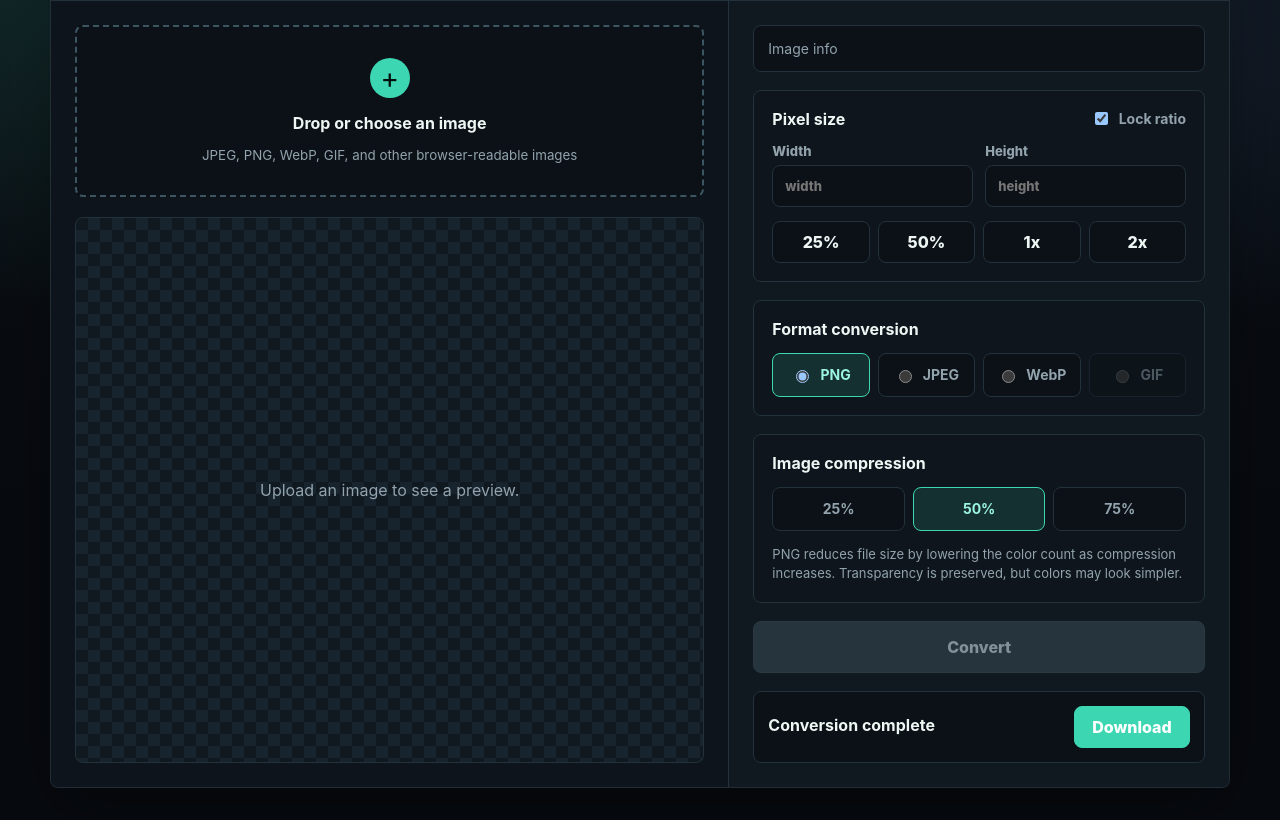
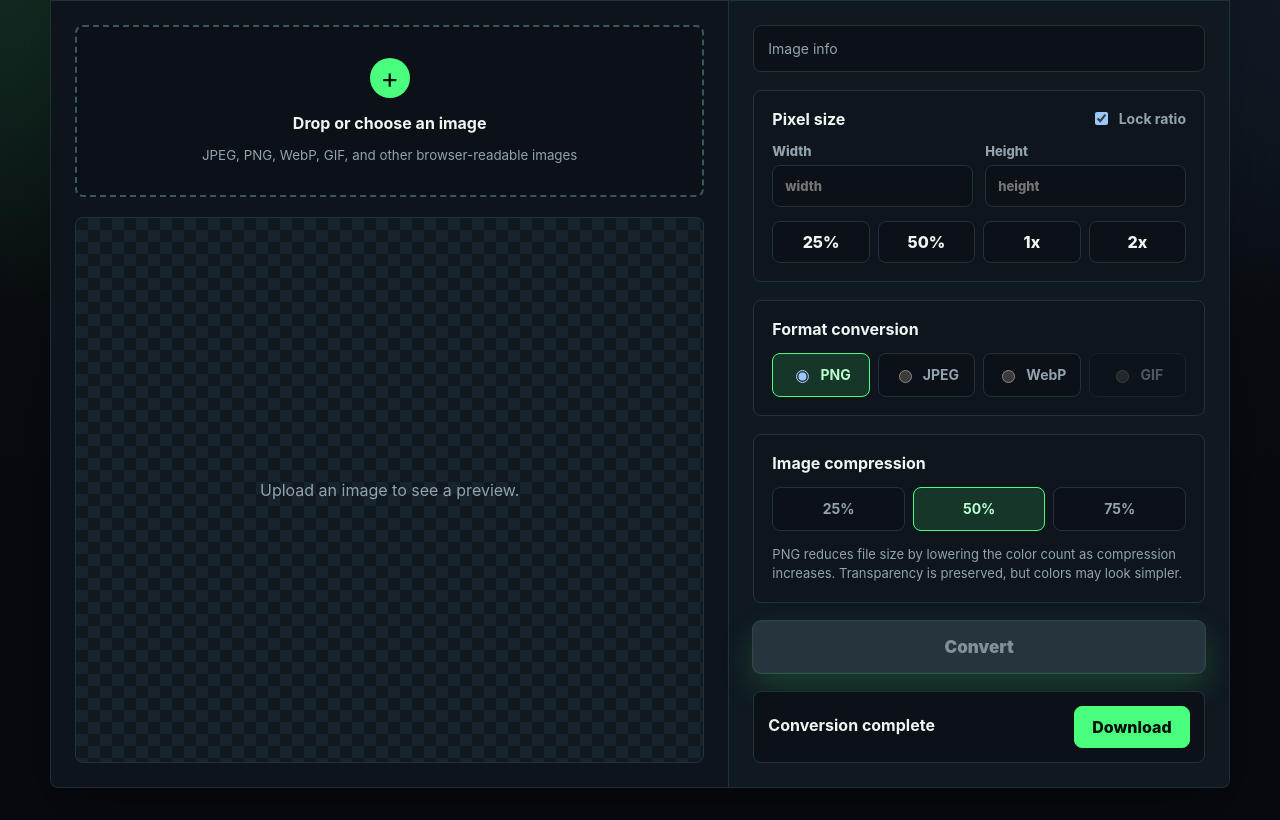
Before and after one commit to genieCS/canvas-lab, a website: page index.html in a window 1280 px wide. Shown: the part 147-967 px from the top of the page. Drawn offline with Linux system fonts and the light colour scheme.

Commit message:
feat: 컬러변경

```diff
--- a/styles.css
+++ b/styles.css
@@ -7,9 +7,9 @@
   --ink: #eef6f4;
   --muted: #92a3ad;
   --line: #22313b;
-  --accent: #3dd6b2;
-  --accent-dark: #9cf5df;
-  --accent-soft: rgba(61, 214, 178, 0.14);
+  --accent: #4aff7d;
+  --accent-dark: #b8ffcb;
+  --accent-soft: rgba(74, 255, 125, 0.14);
   --field: #0b1117;
   --shadow: 0 22px 70px rgba(0, 0, 0, 0.36);
 }
@@ -22,7 +22,7 @@ body {
   margin: 0;
   min-height: 100vh;
   background:
-    radial-gradient(circle at 12% 8%, rgba(61, 214, 178, 0.18), transparent 28%),
+    radial-gradient(circle at 12% 8%, rgba(74, 255, 125, 0.18), transparent 28%),
     radial-gradient(circle at 84% 18%, rgba(96, 165, 250, 0.14), transparent 26%),
     linear-gradient(180deg, #0d1218, #070a0f 68%),
     var(--bg);
@@ -436,12 +436,21 @@ h2 {
   display: grid;
   place-items: center;
   border-color: var(--accent);
-  background: var(--accent);
-  color: white;
+  color: #06100a;
 }
 
 .primary-button {
   min-height: 52px;
+  border-color: #8fffb0;
+  background: linear-gradient(90deg, #86ffb0 0%, #a8ffdb 42%, #72f7ff 58%, #74ff91 100%);
+  box-shadow: 0 0 0 1px rgba(184, 255, 203, 0.16), 0 14px 34px rgba(74, 255, 125, 0.18);
+  font-size: 17px;
+  font-weight: 900;
+}
+
+.primary-button:hover {
+  border-color: #c3ffd2;
+  filter: brightness(1.06);
 }
 
 .primary-button:disabled {
@@ -454,6 +463,7 @@ h2 {
 .download-button {
   min-width: 116px;
   padding: 0 14px;
+  background: var(--accent);
 }
 
 .result-panel {
```
